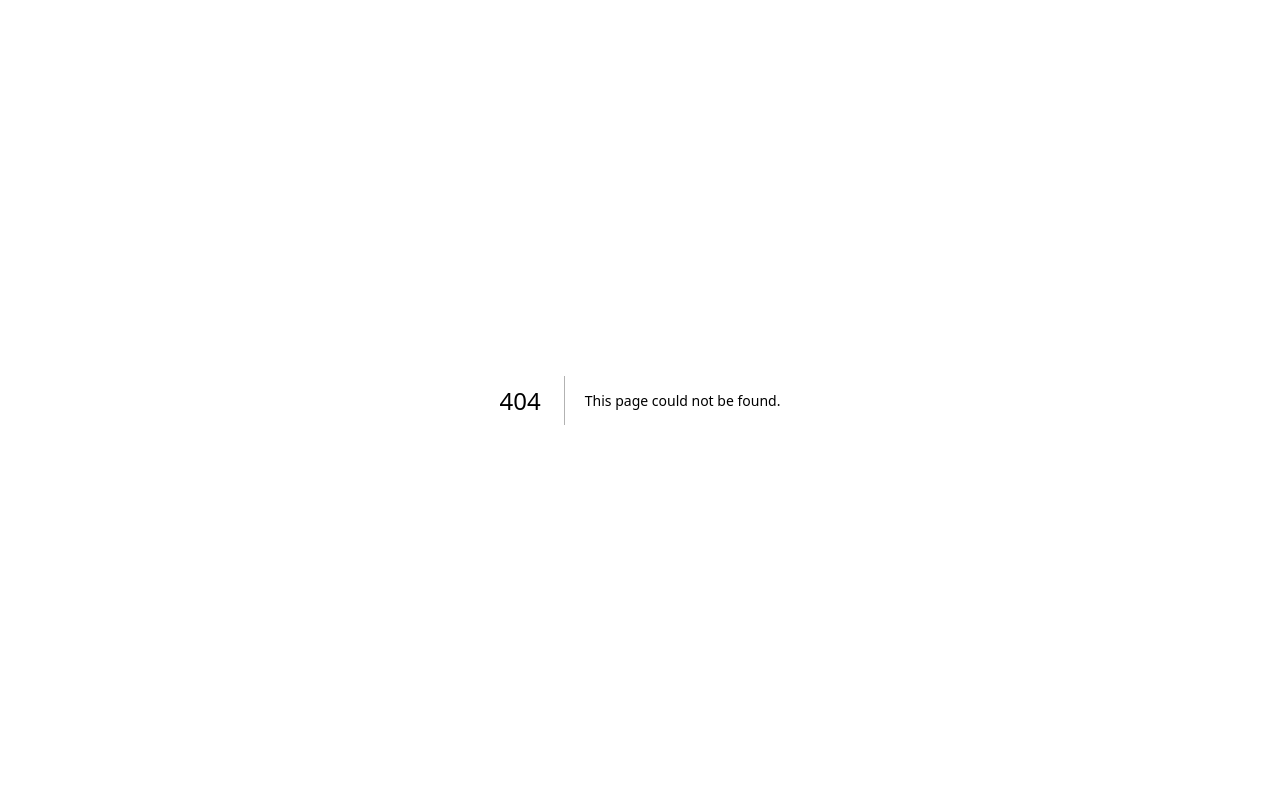
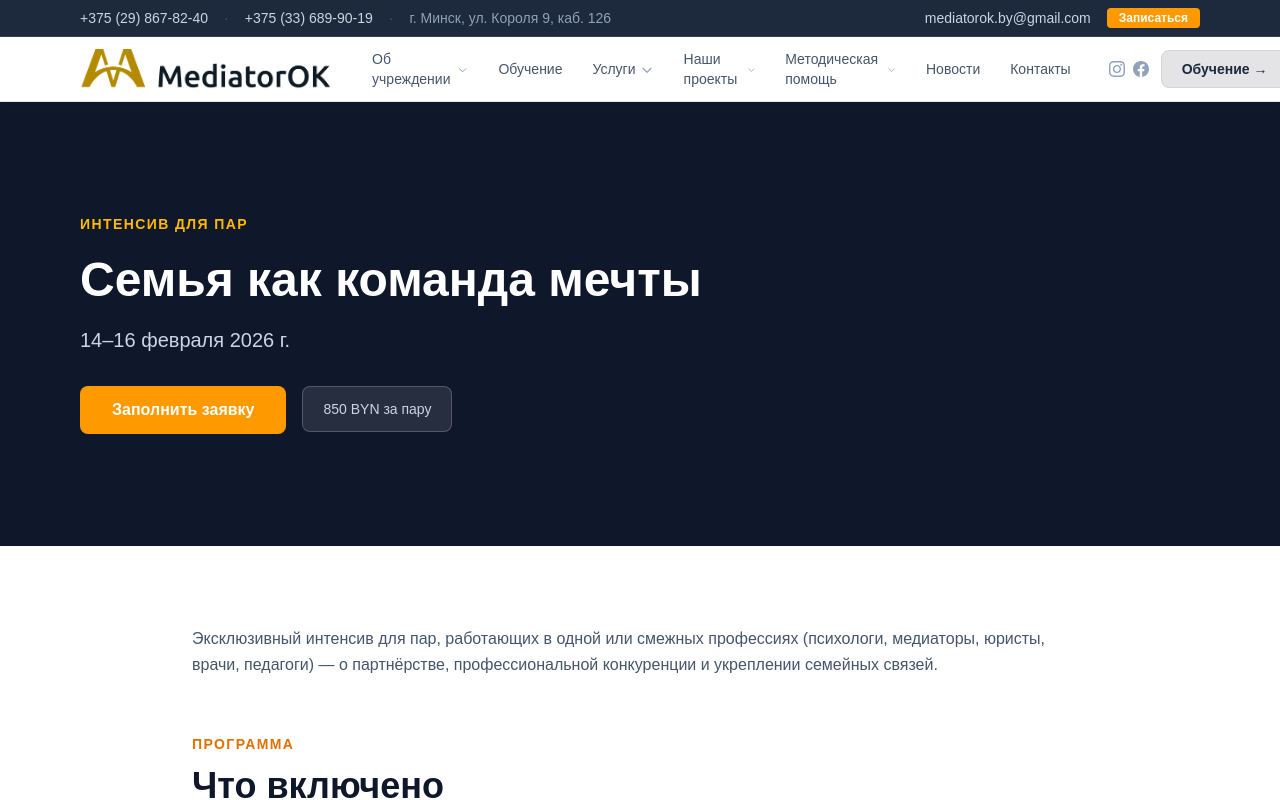
Before and after one commit to ZedMalatesta/newMediatorSite, a Next.js app: page /family in a window 1280 px wide. Before the commit this address had no page. Shown: the top 800 px of the page. Built offline with nearby package versions, Linux system fonts and the light colour scheme.

Commit message:
feat: add family as dream team intensive page

```diff
--- /dev/null
+++ b/app/family/page.tsx
@@ -0,0 +1,47 @@
+import type { Metadata } from "next";
+import TopBar from "@layout/TopBar";
+import Navbar from "@layout/Navbar";
+import Footer from "@layout/Footer";
+import { EventHero } from "@sections/EventHero/EventHero";
+import { EventDetails } from "@sections/EventDetails/EventDetails";
+import { EventSignup } from "@sections/EventSignup/EventSignup";
+
+export const metadata: Metadata = {
+  title: "Семья как команда мечты | МедиаторОк Проф",
+  description:
+    "Эксклюзивный интенсив для пар, работающих в одной или смежных профессиях: партнёрство, профессиональная конкуренция, укрепление семейных связей.",
+};
+
+export default function FamilyPage() {
+  return (
+    <div className="min-h-screen bg-white">
+      <TopBar />
+      <Navbar />
+      <main>
+        <EventHero
+          eyebrow="Интенсив для пар"
+          title="Семья как команда мечты"
+          subtitle="14–16 февраля 2026 г."
+          meta={["850 BYN за пару"]}
+        />
+        <EventDetails
+          description={[
+            "Эксклюзивный интенсив для пар, работающих в одной или смежных профессиях (психологи, медиаторы, юристы, врачи, педагоги) — о партнёрстве, профессиональной конкуренции и укреплении семейных связей.",
+          ]}
+          groups={[
+            {
+              heading: "Что включено",
+              items: ["Лекции и групповая терапия", "Ролевые игры и соревнования", "Йога, танцы и кулинарные баттлы"],
+            },
+            {
+              heading: "Ведущие",
+              items: ["Оксана Шульга — психолог, медиатор", "Алексей Усенко — семейный психолог-конфликтолог"],
+            },
+          ]}
+        />
+        <EventSignup title="Зарегистрироваться на интенсив" />
+      </main>
+      <Footer />
+    </div>
+  );
+}
```
